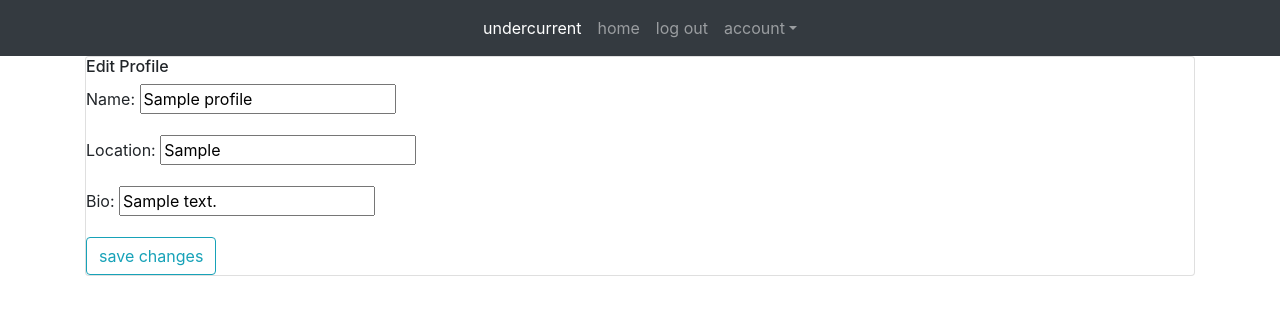
After one commit to juliana-zlatevski/undercurrent, a Django app: page /profile/1/edit in a window 1280 px wide. The commit adds this page. Shown: the top 315 px of the page. Run offline with Django 3.2, Linux system fonts and the light colour scheme; a user stored in the database is signed in; tables that the repository leaves empty hold one stand-in row (values such as "Sample post").

Commit message:
adds edit functionality to profile model

```diff
--- /dev/null
+++ b/main_app/templates/profile/edit.html
@@ -0,0 +1,24 @@
+{% extends 'base.html' %}
+
+{% block title %}
+Edit Profile
+{% endblock %}
+
+{% block content %}
+    <div class="row">
+      <div class="col s12">
+        <div class="card">
+          <div class="card-content">
+          <h6>Edit Profile</h6>
+
+          <form method="POST">
+            {% csrf_token %}
+            {{ form.as_p }}
+            <input type="submit" class="btn btn-outline-info" value="save changes">
+          </form>
+        </div>
+      </div>
+    </div>
+  </div>
+
+{% endblock %}
--- a/main_app/templates/profile/home.html
+++ b/main_app/templates/profile/home.html
@@ -14,9 +14,9 @@
             <h3>{{ profile.name }}</h3>
             <p>{{ profile.bio }}
             <p>Current city: {{ profile.location }}</p>
-            <p>Joined: {{ profile.join_date }}</p>
+            <p>Joined on: {{ profile.join_date }}</p>
           <div>
-            <a href="" type="submit" class="btn-small">
+            <a href="{% url 'edit_profile' profile.id %}" type="submit" class="btn btn-outline-info">
               Edit Profile</a>
             </div>
           </div>
--- a/main_app/urls.py
+++ b/main_app/urls.py
@@ -7,4 +7,5 @@ urlpatterns = [
   path('accounts/signup', views.signup, name='signup'),
   path('profile/new', views.new_profile, name='new_profile'),
   path('profile/<int:profile_id>/', views.profile_home, name='profile_home'),
+  path('profile/<int:profile_id>/edit', views.edit_profile, name='edit_profile'),
 ]
--- a/main_app/views.py
+++ b/main_app/views.py
@@ -8,6 +8,7 @@ from .models import Profile, Post
 def home(request):
   return render(request, 'home.html')
 
+# REGISTRATION & PROFILE RELATED VIEWS
 def signup(request):
   error_message = ''
   if request.method == 'POST':
@@ -29,7 +30,6 @@ def new_profile(request):
           new_profile = form.save(commit=False)
           new_profile.user = request.user
           new_profile.save()
-          # return render(request, 'home.html')
           return redirect('profile_home', new_profile.id)
       else:
           return render(request, 'profile/new.html', {'form': form})
@@ -39,7 +39,22 @@ def new_profile(request):
         return render(request, 'profile/new.html', context)
 
 def profile_home(request, profile_id):
-    profile = Profile.objects.get(user = request.user)
-    posts = Post.objects.filter(user = request.user)
-    context = {'profile': profile, 'posts': posts}
-    return render(request, 'profile/home.html', context)
+  profile = Profile.objects.get(user = request.user)
+  posts = Post.objects.filter(user = request.user)
+  context = {'profile': profile, 'posts': posts}
+  return render(request, 'profile/home.html', context)
+
+def edit_profile(request, profile_id):
+  profile = Profile.objects.get(id=profile_id)
+  if request.user == profile.user:
+      if request.method == 'POST':
+          form = ProfileForm(request.POST, instance=profile)
+          if form.is_valid():
+              updated_profile = form.save()
+              return redirect('profile_home', updated_profile.id)
+      else:
+          form = ProfileForm(instance=profile)
+          context = {'form': form}
+          return render(request, 'profile/edit.html', context)
+  else:
+      raise PermissionDenied("You can't edit another user's profile!")
```
